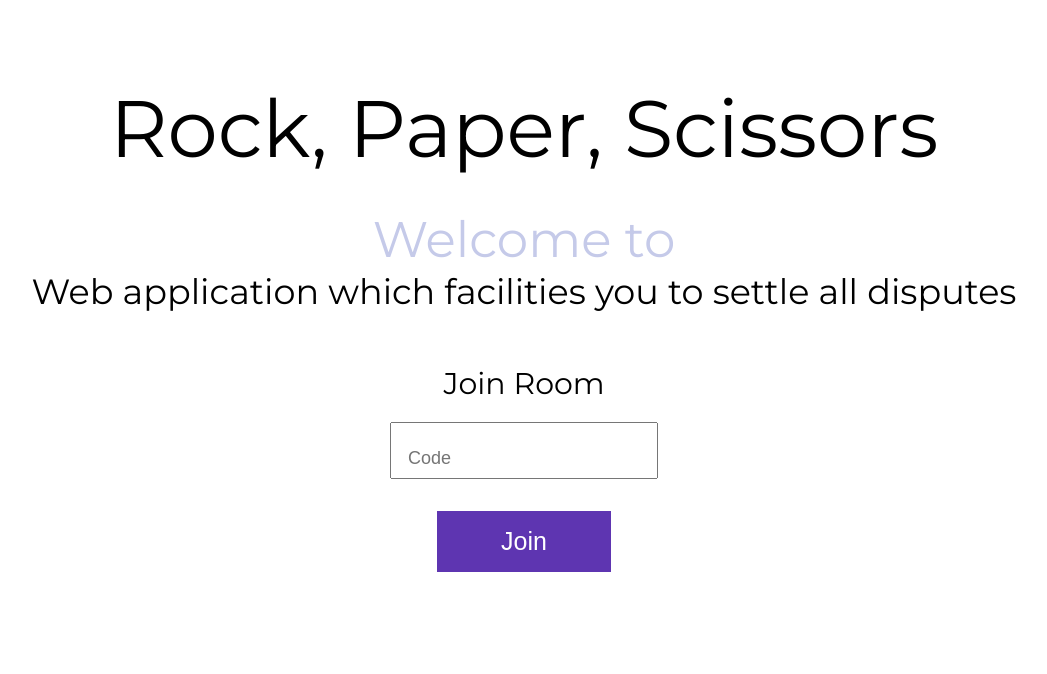
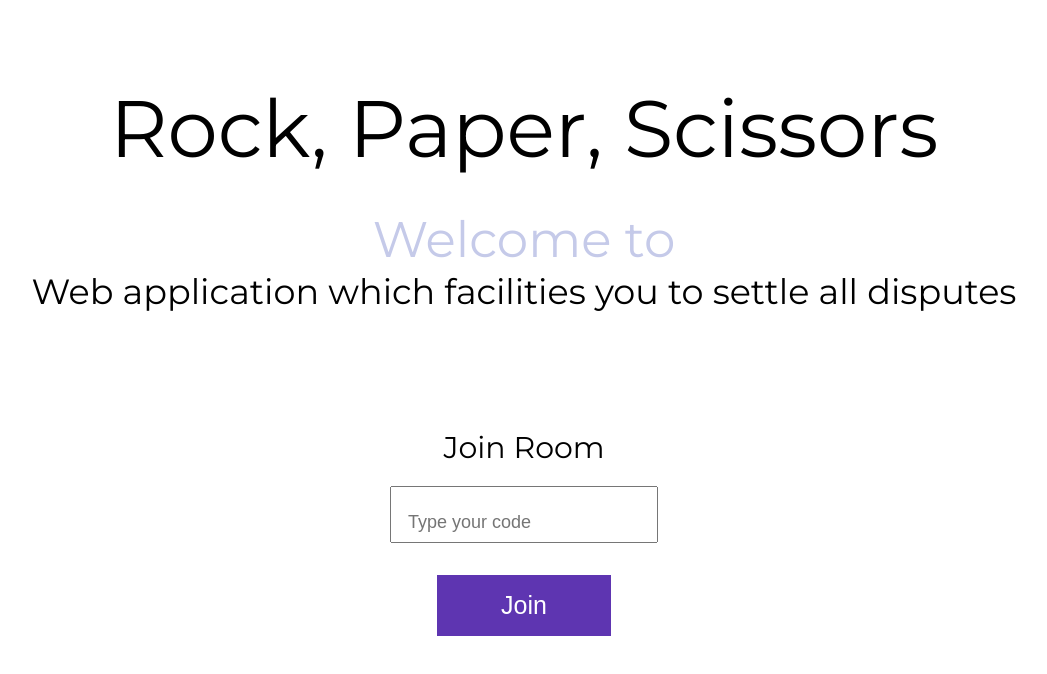
Before and after one commit to szymonbla/Login_system-frontend, a React (Create React App) app: page /join in a window 1280 px wide. Shown: the top 674 px of the page, without its empty margins (116-1163 px from the left). Built offline with nearby package versions, Linux system fonts and the light colour scheme.

Commit message:
Correct placeholder

```diff
--- a/src/components/Joinform.jsx
+++ b/src/components/Joinform.jsx
@@ -15,7 +15,7 @@ const Joinform = () => {
               id="join"
               type="text"
               value={code}
-              placeholder="Code"
+              placeholder="Type your code"
               onChange={(e) => setCode(e.target.value)}
               required
             />
--- a/src/styles/pages/_joinbattle.scss
+++ b/src/styles/pages/_joinbattle.scss
@@ -1,6 +1,7 @@
 .join-container {
 
     .join-wrapper {
+       margin: 4em 3em;
 
     }
 }
```
